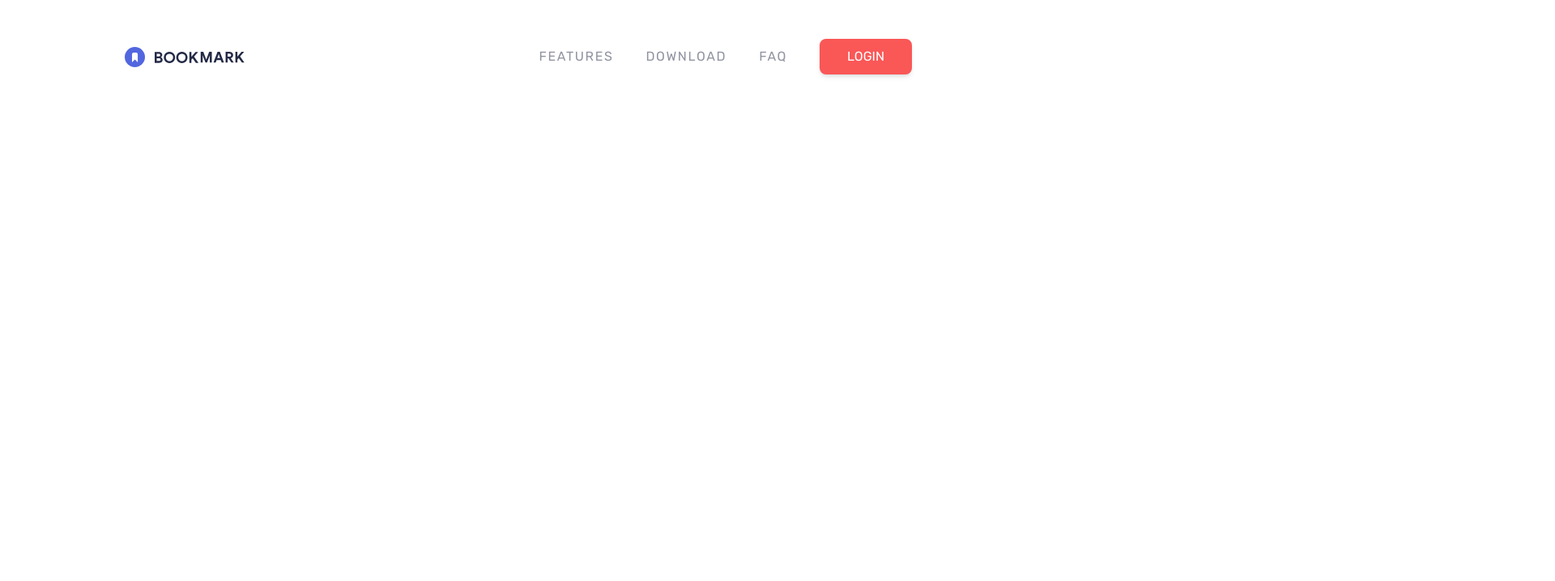
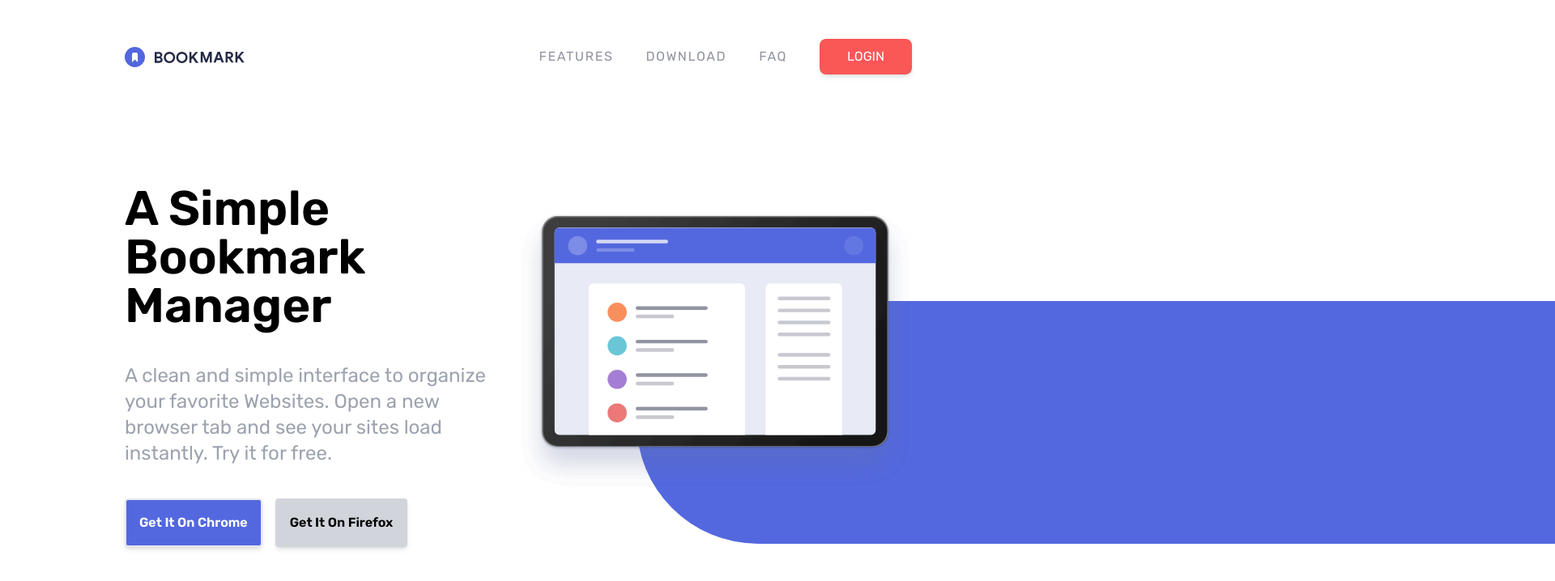
Before and after one commit to kaanarslan1990/bookmark, a website: page index.html in a window 1280 px wide. Shown: the top 718 px of the page at 81% size, 1920 px wide, since content can reach past the window. Drawn offline with Linux system fonts and the light colour scheme.

Commit message:
hero section

```diff
--- a/index.html
+++ b/index.html
@@ -1,14 +1,16 @@
 <!DOCTYPE html>
 <html lang="en">
-
   <head>
-    <meta charset="UTF-8">
-    <meta http-equiv="X-UA-Compatible" content="IE=edge">
-    <meta name="viewport" content="width=device-width, initial-scale=1.0">
+    <meta charset="UTF-8" />
+    <meta http-equiv="X-UA-Compatible" content="IE=edge" />
+    <meta name="viewport" content="width=device-width, initial-scale=1.0" />
     <link rel="preconnect" href="https://fonts.googleapis.com" />
     <link rel="preconnect" href="https://fonts.gstatic.com" crossorigin />
-    <link href="https://fonts.googleapis.com/css2?family=Rubik:wght@400;600;700&display=swap" rel="stylesheet" />
-    <link rel="stylesheet" href="css/style.css">
+    <link
+      href="https://fonts.googleapis.com/css2?family=Rubik:wght@400;600;700&display=swap"
+      rel="stylesheet"
+    />
+    <link rel="stylesheet" href="css/style.css" />
     <title>Bookmark Website</title>
   </head>
 
@@ -18,23 +20,75 @@
       <div class="flex items-center justify-between space-x-20 my-6">
         <!-- Logo  -->
         <div class="z-30">
-                <img src="images/logo-bookmark.svg" alt="" id="logo">
+          <img src="images/logo-bookmark.svg" alt="" id="logo" />
         </div>
 
         <!-- Menu Items  -->
-            <div class="hidden items-center space-x-10 uppercase text-grayishBlue md:flex">
-                <a href="#features" class="tracking-widest hover:text-softRed">Features</a>
-                <a href="#download" class="tracking-widest hover:text-softRed">Download</a>
+        <div
+          class="hidden items-center space-x-10 uppercase text-grayishBlue md:flex"
+        >
+          <a href="#features" class="tracking-widest hover:text-softRed"
+            >Features</a
+          >
+          <a href="#download" class="tracking-widest hover:text-softRed"
+            >Download</a
+          >
           <a href="#faq" class="tracking-widest hover:text-softRed">FAQ</a>
 
-                <a href=""
-                    class="px-8 py-2 text-white bg-softRed border-2 border-softRed
-                    rounded-lg shadow-md hover:text-softRed hover:bg-white">LOGIN</a>
-
+          <a
+            href=""
+            class="px-8 py-2 text-white bg-softRed border-2 border-softRed rounded-lg shadow-md hover:text-softRed hover:bg-white"
+            >LOGIN</a
+          >
         </div>
       </div>
     </nav>
 
+    <!-- Hero Section  -->
+    <section id="hero">
+      <!-- Container For Image & Content  -->
+      <div
+        class="container flex flex-col-reverse mx-auto p-6 lg:flex-row lg:mb-0"
+      >
+        <!-- Content  -->
+        <div class="flex flex-col space-y-10 lg:mt-16 lg:w-1/2">
+          <h1
+            class="text-3xl font-semibold text-center lg:text-6xl lg:text-left"
+          >
+            A Simple Bookmark Manager
+          </h1>
+          <p
+            class="max-w-md mx-auto text-lg text-center text-gray-400 lg:text-2xl lg:text-left lg:mt-0 lg:mx-0"
+          >
+            A clean and simple interface to organize your favorite Websites.
+            Open a new browser tab and see your sites load instantly. Try it for
+            free.
+          </p>
+
+          <!-- Buttons Container  -->
+          <div
+            class="flex items-center justify-center w-full space-x-4 lg:justify-start"
+          >
+            <a
+              href="#"
+              class="p-4 text-sm font-semibold text-white bg-softBlue rounded shadow-md border-2 md:text-base hover:bg-white hover:text-softBlue"
+              >Get It On Chrome
+            </a>
+            <a
+              href="#"
+              class="p-4 text-sm font-semibold text-black bg-gray-300
+              rounded shadow-md border-2 border-gray-300 md:text-base hover:bg-white hover:text-gray-600"
+              >Get It On Firefox
+            </a>
+          </div>
+        </div>
+        <!-- Image  -->
+        <div class="relative mx-auto lg:mx-0 lg:mb-0 lg:w-1/2">
+            <div class="bg-hero"></div>
+            <img src="images/illustration-hero.svg" alt="" class="relative z-10 lg:top-24 xl:top-0 overflow-x-visible">
+
+        </div>
+      </div>
+    </section>
   </body>
-
-</html
+</html>
--- a/input.css
+++ b/input.css
@@ -1,3 +1,12 @@
 @tailwind base;
 @tailwind components;
 @tailwind utilities;
+
+@media(min-width:1020px) {
+.bg-hero {
+    width:2000px;
+    height:300px;
+    left:30%;
+    @apply absolute rounded-l-full top-52 bg-softBlue;
+}
+}
```
Also changed, not shown: css/style.css. Lines whose indentation alone changed are shown as unchanged.
